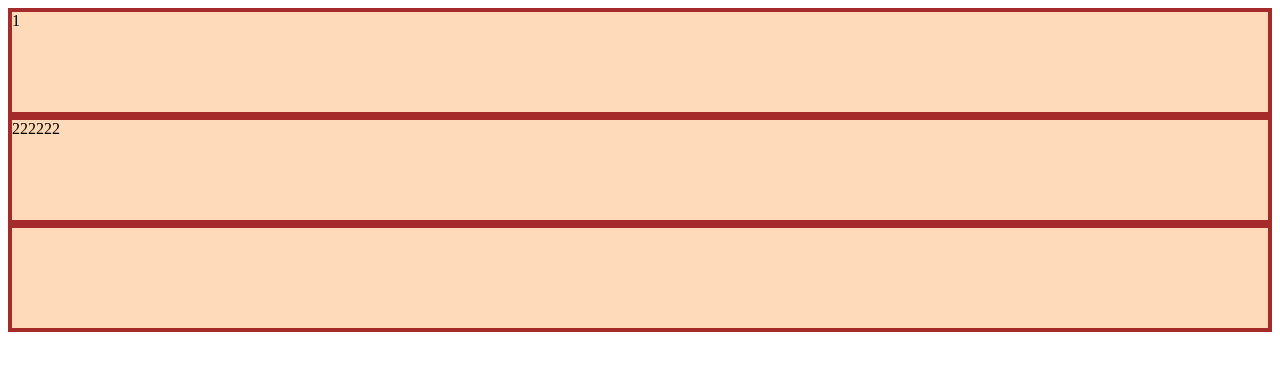
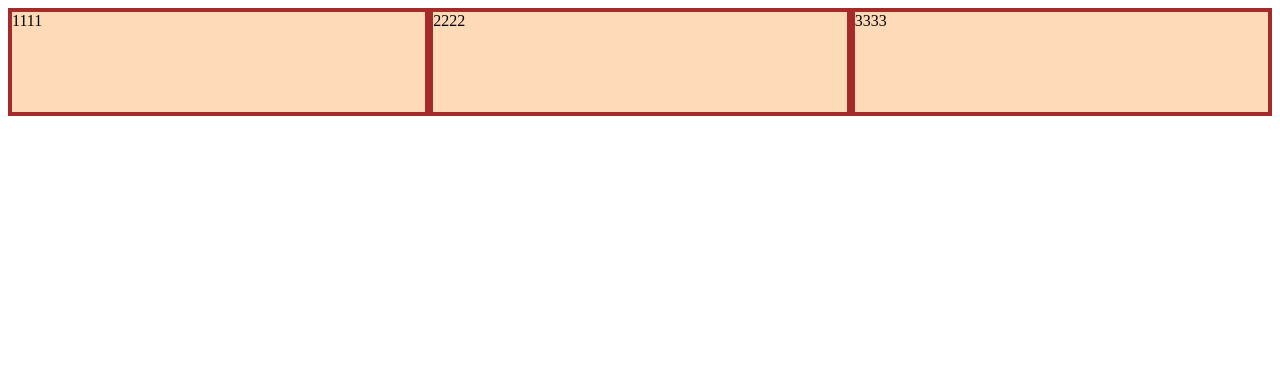
Before and after one commit to eric-spu/the_odin_project, a plain HTML site: page flexbox_css/index.html in a window 1280 px wide. Drawn offline with Linux system fonts and the light colour scheme.

Commit message:
css flexbox : rows

```diff
--- a/flexbox_css/index.html
+++ b/flexbox_css/index.html
@@ -9,9 +9,9 @@
 <body>
 
     <div class="flex-container">
-        <div class="one">1</div>
-        <div class="two">222222</div>
-        <div class="three"></div>
+        <div class="one">1111</div>
+        <div class="two">2222</div>
+        <div class="three">3333</div>
       </div>
 
 </body>
--- a/flexbox_css/styles.css
+++ b/flexbox_css/styles.css
@@ -1,5 +1,10 @@
+/**
+    * Flexbox method/ way to position elements
+    * into rows and columns
+
+*/
 .flex-container {
-    /* display: flex; */
+    display: flex;
   }
 
   /* this selector selects all divs inside of .flex-container */
@@ -7,5 +12,5 @@
     background: peachpuff;
     border: 4px solid brown;
     height: 100px;
-    /* flex: 1; */
+     flex: 1;
   }
```
